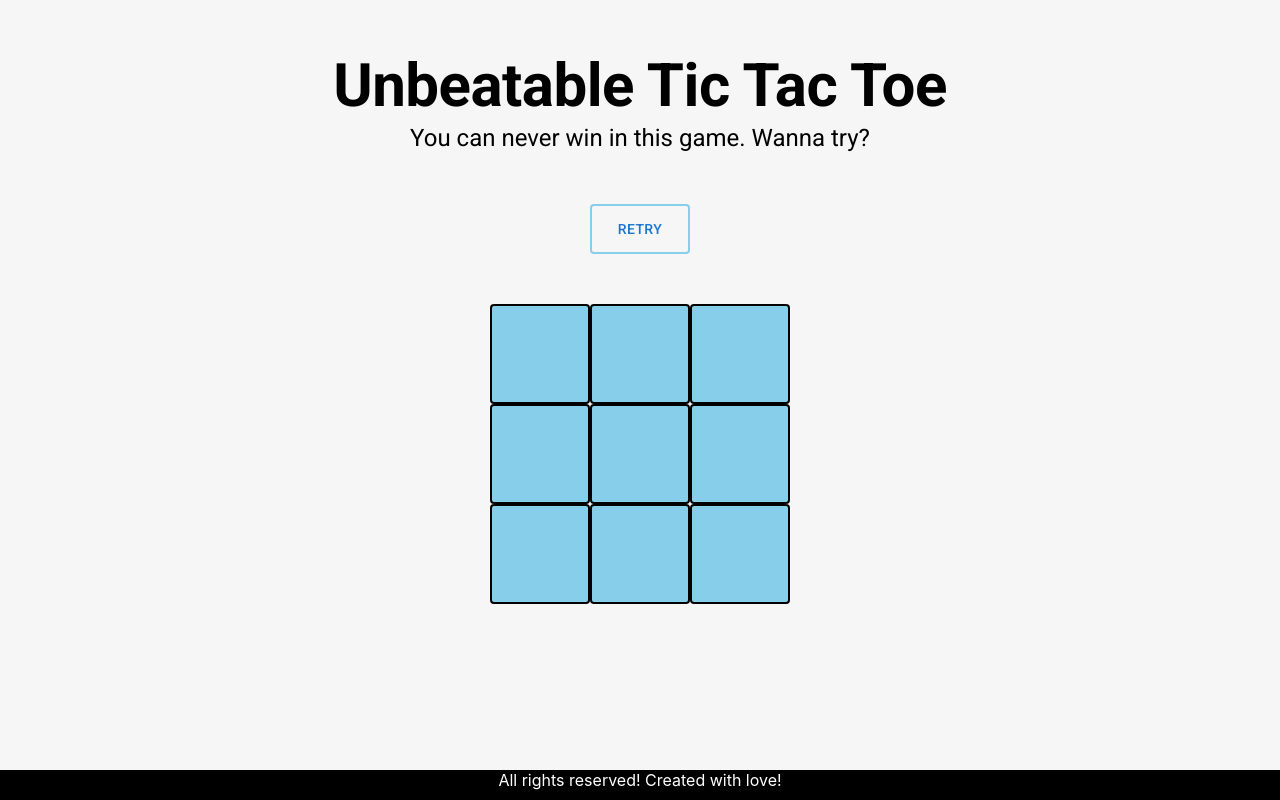
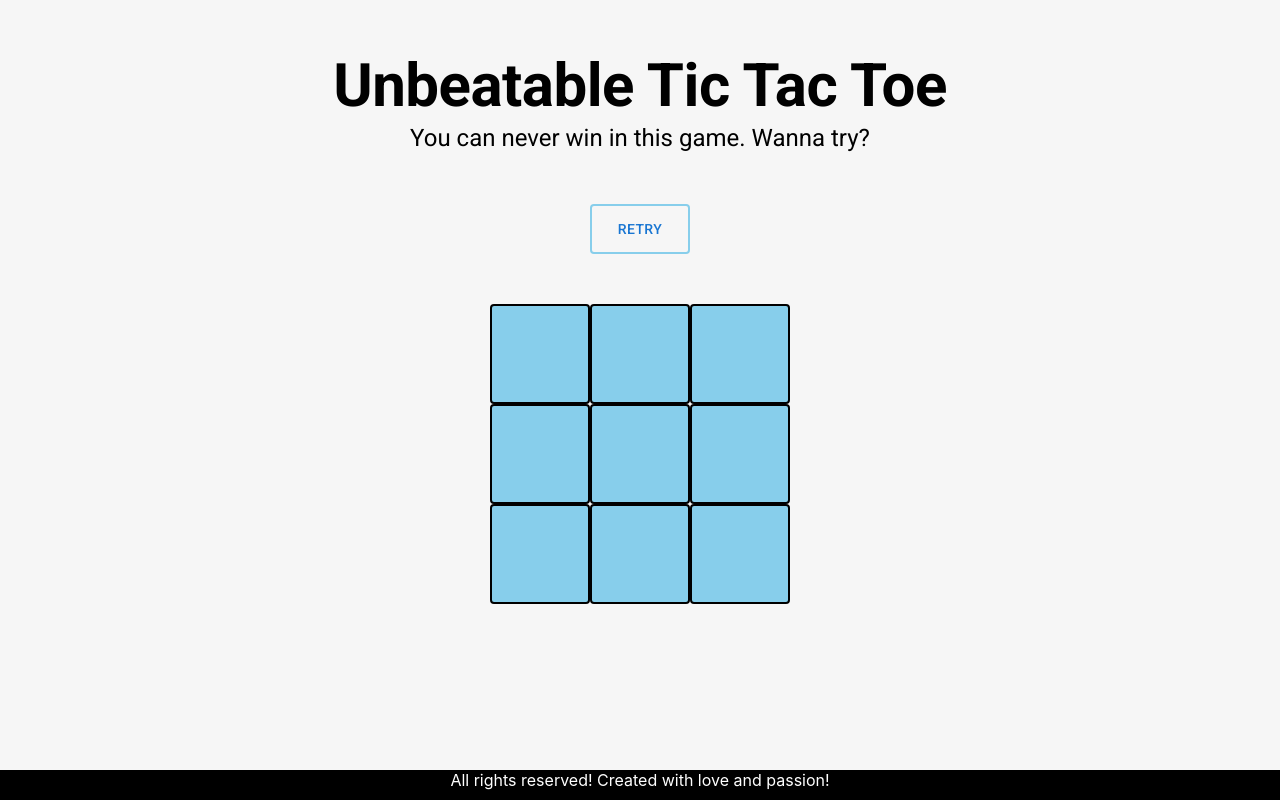
Before and after one commit to Aniket10k/anikennnn, a React (Create React App) app: page /#/tic-tac-toe in a window 1280 px wide. Built offline with nearby package versions, Linux system fonts and the light colour scheme.

Commit message:
Updated footer text.

```diff
--- a/src/components/tic-tac-toe/TicTacToe.tsx
+++ b/src/components/tic-tac-toe/TicTacToe.tsx
@@ -217,7 +217,7 @@ function TicTacToe() {
           color: "white",
         }}
       >
-        All rights reserved! Created with love!
+        All rights reserved! Created with love and passion!
       </div>
     </div>
   );
```
